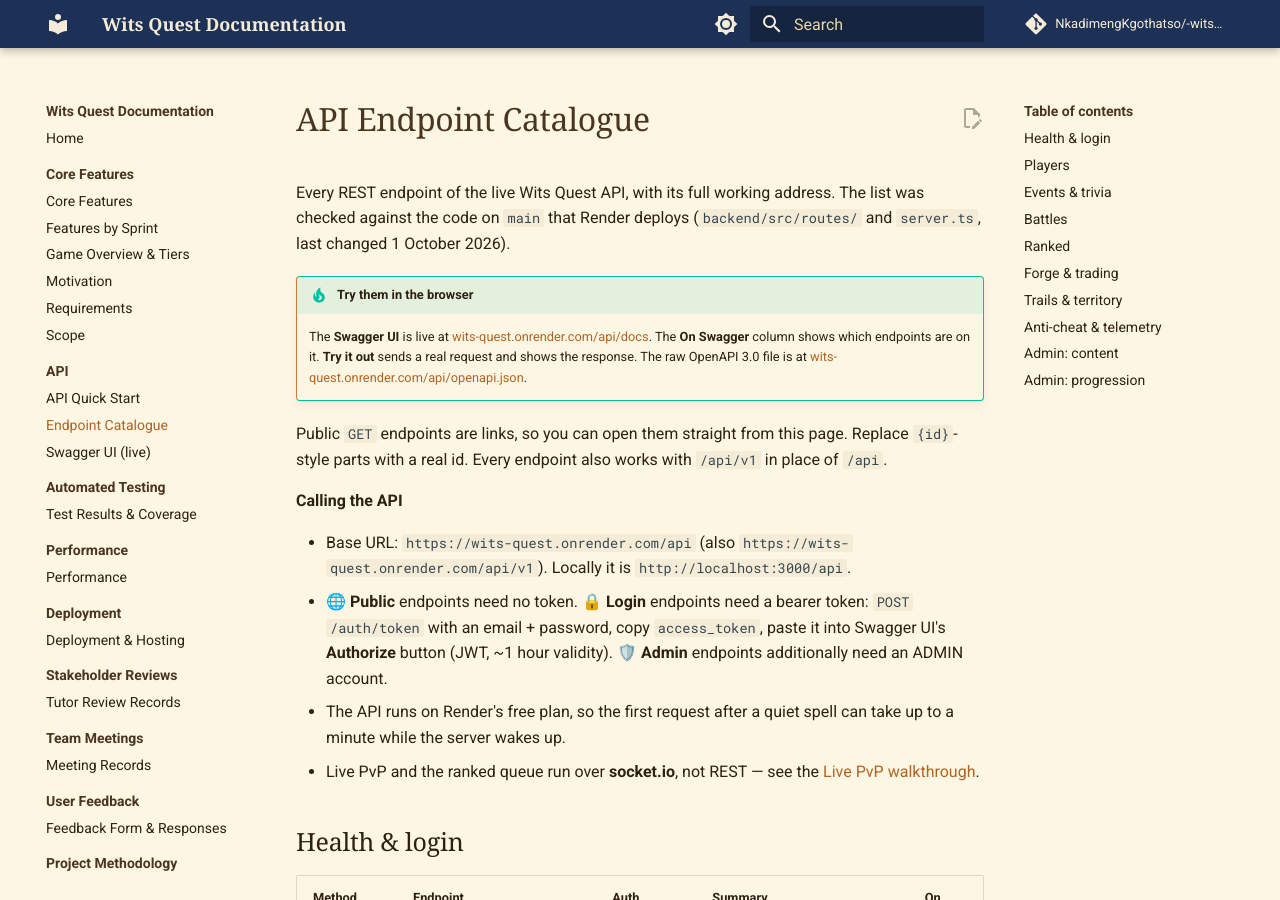
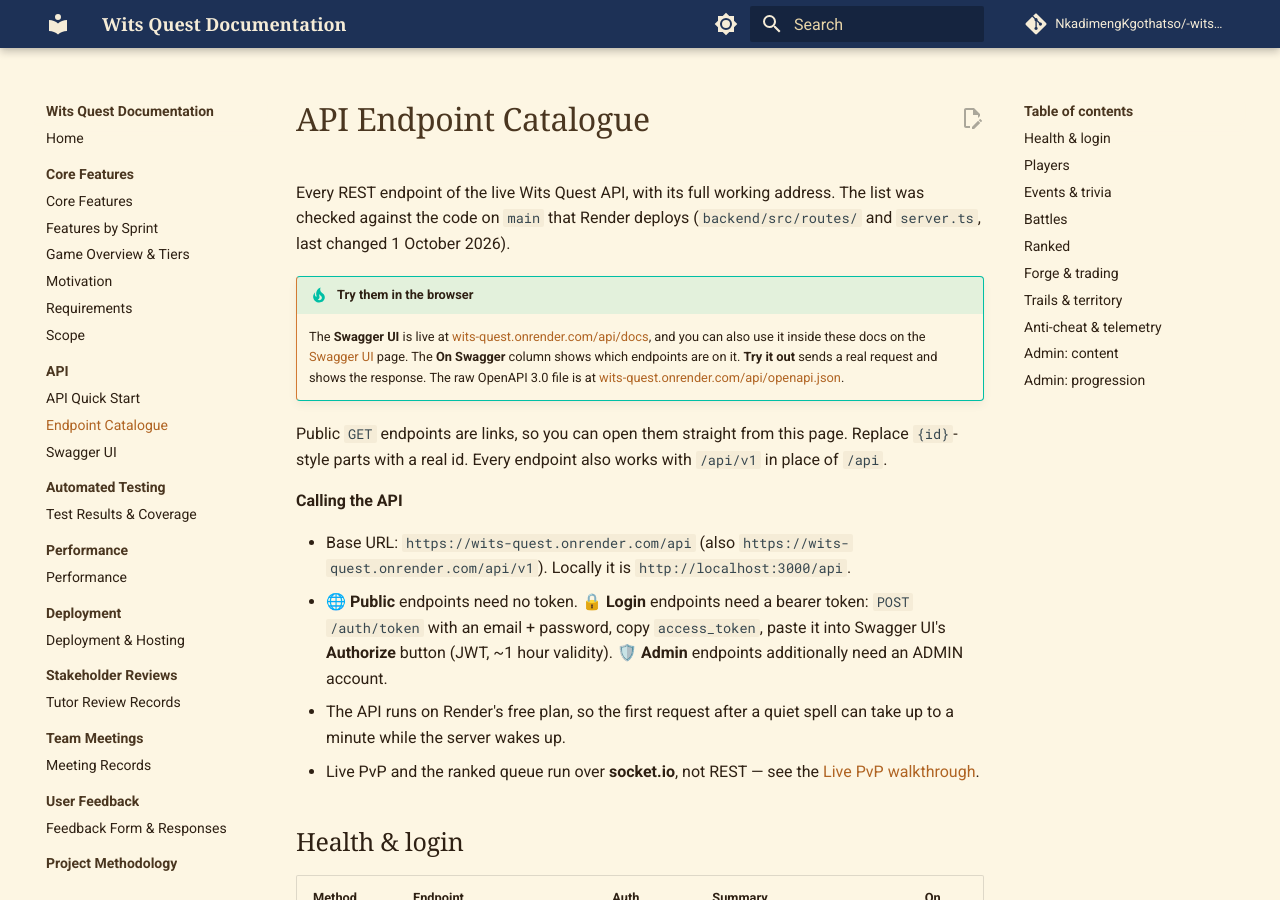
Before and after one commit to NkadimengKgothatso/-wits-quest, an MkDocs documentation site: the page built from docs/development/api-endpoints.md, in a window 1280 px wide and 900 px high. Built offline with MkDocs 1.6.1 and Material for MkDocs 9.7.7, drawn with Linux system fonts in a browser that asks for light colours; comment, search, counter and statistics services are not loaded; some of the changed text lies outside the part shown.

Commit message:
Show the live Swagger UI inside the docs

```diff
--- a/docs/development/api-endpoints.md
+++ b/docs/development/api-endpoints.md
@@ -3,7 +3,7 @@
 Every REST endpoint of the live Wits Quest API, with its full working address. The list was checked against the code on `main` that Render deploys (`backend/src/routes/` and `server.ts`, last changed 1 October 2026).
 
 !!! tip "Try them in the browser"
-    The **Swagger UI** is live at [wits-quest.onrender.com/api/docs](https://wits-quest.onrender.com/api/docs). The **On Swagger** column shows which endpoints are on it. **Try it out** sends a real request and shows the response. The raw OpenAPI 3.0 file is at [wits-quest.onrender.com/api/openapi.json](https://wits-quest.onrender.com/api/openapi.json).
+    The **Swagger UI** is live at [wits-quest.onrender.com/api/docs](https://wits-quest.onrender.com/api/docs), and you can also use it inside these docs on the [Swagger UI](swagger.md) page. The **On Swagger** column shows which endpoints are on it. **Try it out** sends a real request and shows the response. The raw OpenAPI 3.0 file is at [wits-quest.onrender.com/api/openapi.json](https://wits-quest.onrender.com/api/openapi.json).
 
 Public `GET` endpoints are links, so you can open them straight from this page. Replace `{id}`-style parts with a real id. Every endpoint also works with `/api/v1` in place of `/api`.
 
--- a/mkdocs.yml
+++ b/mkdocs.yml
@@ -81,7 +81,7 @@
   - API:
       - API Quick Start: development/api-quickstart.md
       - Endpoint Catalogue: development/api-endpoints.md
-      - Swagger UI (live): https://wits-quest.onrender.com/api/docs
+      - Swagger UI: development/swagger.md
 
   - Automated Testing:
       - Test Results & Coverage: development/testing.md
```
Also changed, not shown: docs/development/swagger.md (added, +12 -0 lines).
